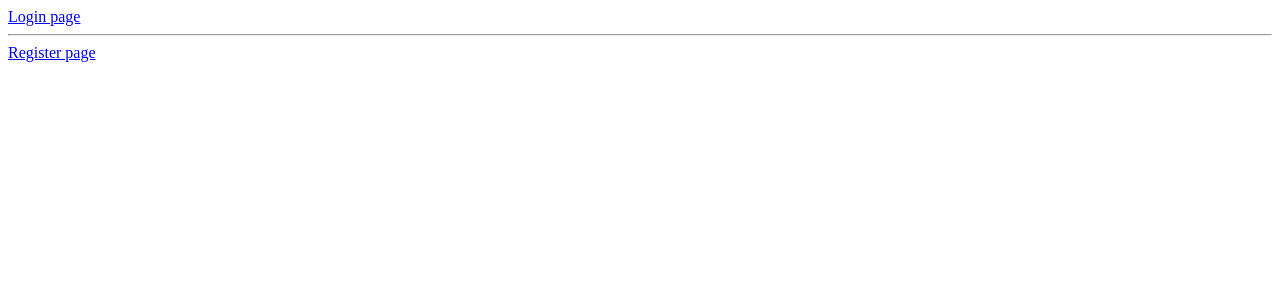
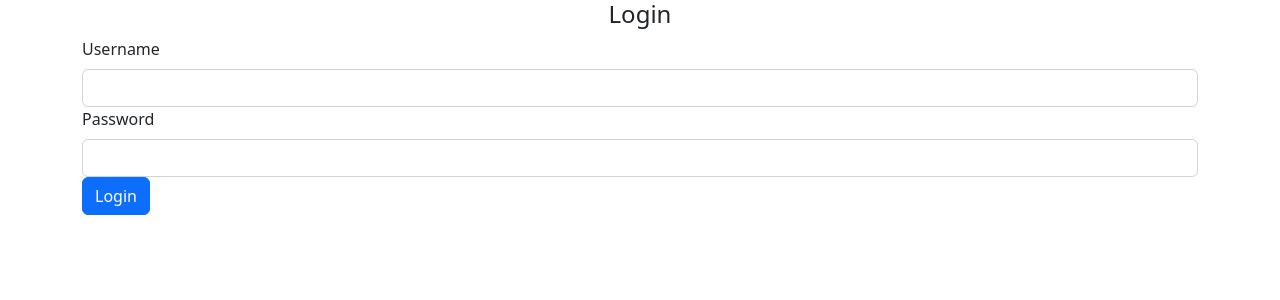
Before and after one commit to karthigayan95/angular-ivy-izvkoh, an Angular app: page /login in a window 1280 px wide. Shown: the top 300 px of the page. Built offline with nearby package versions, Linux system fonts and the light colour scheme.

Commit message:
5 files modified

```diff
--- a/src/app/app.component.html
+++ b/src/app/app.component.html
@@ -1,3 +1,5 @@
-<a routerLink="/login"> Login page </a>
-<hr />
-<a routerLink="/register"> Register page </a>
+<div class="container">
+  <div class="row">
+    <router-outlet></router-outlet>
+  </div>
+</div>
--- a/src/app/login-form/login-form.component.html
+++ b/src/app/login-form/login-form.component.html
@@ -1 +1,13 @@
-<p>login-form works!</p>
+<h4 style="text-align:center">Login</h4>
+<form>
+  <div class="form-group">
+    <label class="form-label">Username</label>
+    <input type="text" class="form-control" />
+  </div>
+  <div class="form-group">
+    <label class="form-label">Password</label>
+    <input type="password" class="form-control" />
+  </div>
+  <div class="form-group"></div>
+  <button class="btn btn-primary" type="submit">Login</button>
+</form>
--- a/src/app/login-form/login-form.component.ts
+++ b/src/app/login-form/login-form.component.ts
@@ -1,15 +1,19 @@
 import { Component, OnInit } from '@angular/core';
+import { FormBuilder, FormGroup, Validators } from '@angular/forms';
 
 @Component({
   selector: 'app-login-form',
   templateUrl: './login-form.component.html',
-  styleUrls: ['./login-form.component.css']
+  styleUrls: ['./login-form.component.css'],
 })
 export class LoginFormComponent implements OnInit {
-
-  constructor() { }
+  loginForm: FormGroup;
+  constructor(private fb: FormBuilder) {}
 
   ngOnInit() {
+    this.loginForm = this.fb.group({
+      username: ['', Validators.required],
+      password: ['', Validators.required],
+    });
   }
-
 }
--- a/src/index.html
+++ b/src/index.html
@@ -1 +1,15 @@
-<my-app>loading</my-app>
+<!DOCTYPE html>
+<html>
+  <head>
+    <!-- CSS only -->
+    <link
+      href="https://cdn.jsdelivr.net/npm/bootstrap@5.2.3/dist/css/bootstrap.min.css"
+      rel="stylesheet"
+      integrity="sha384-rbsA2VBKQhggwzxH7pPCaAqO46MgnOM80zW1RWuH61DGLwZJEdK2Kadq2F9CUG65"
+      crossorigin="anonymous"
+    />
+  </head>
+  <body>
+    <my-app>loading</my-app>
+  </body>
+</html>
```
Also changed, not shown: src/app/app.module.ts (+8 -2 lines).
